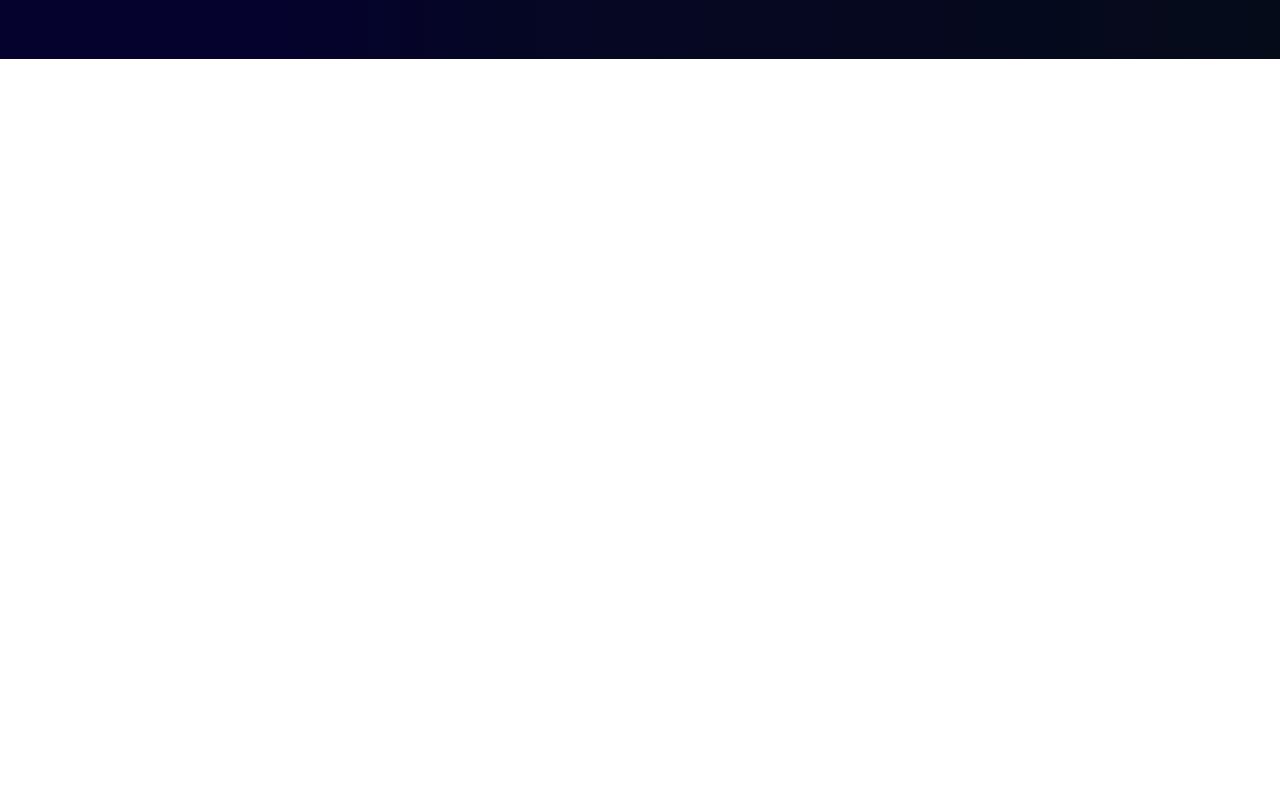
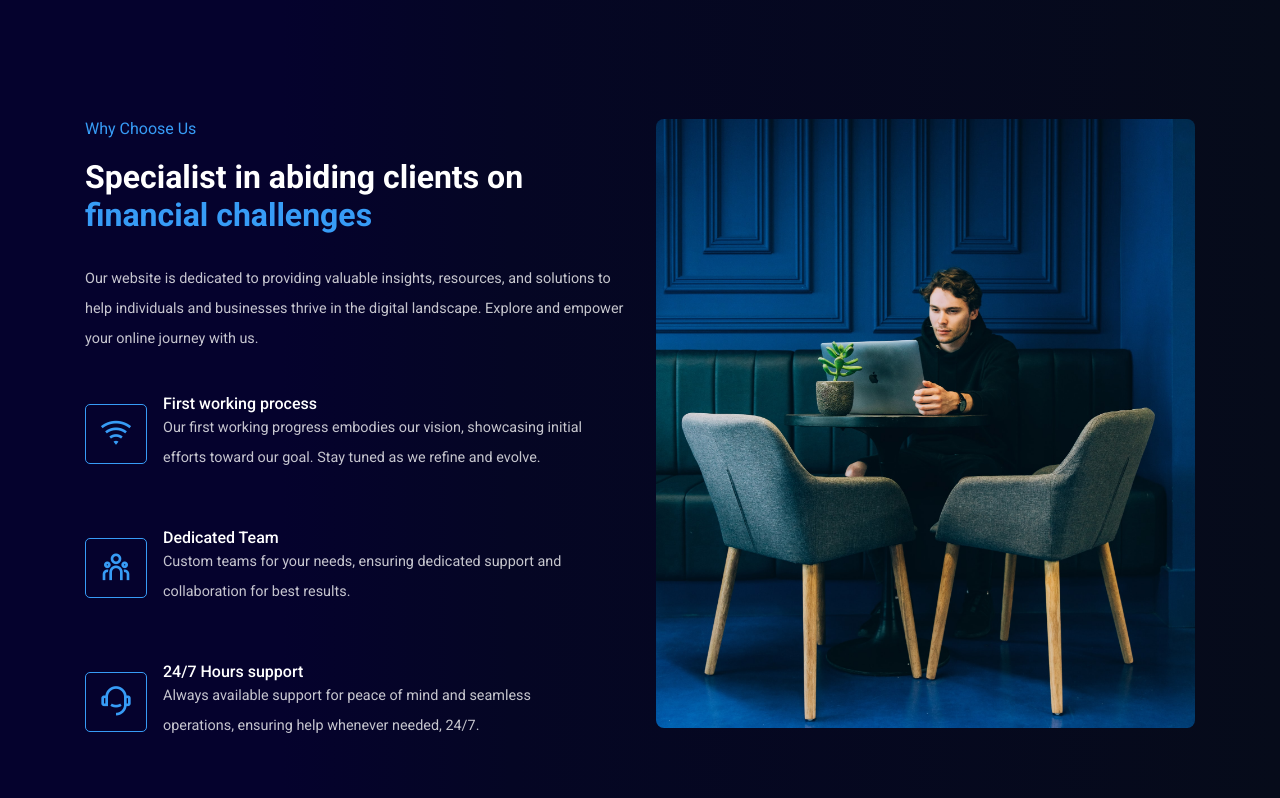
Before and after one commit to 0Mahdi/agency-website, a React (Create React App) app: page / in a window 1280 px wide. Shown: the part 1342-2140 px from the top of the page. Before the commit the page ends 1401 px from the top, so only its background shows below. Built offline with nearby package versions, Linux system fonts and the light colour scheme.

Commit message:
about section completed

```diff
--- a/src/App.js
+++ b/src/App.js
@@ -1,5 +1,6 @@
 import './App.css';
 import Header from './components/Header/Header';
+import About from './components/UI/About';
 import Counter from './components/UI/Counter';
 import Hero from './components/UI/Hero';
 import Services from './components/UI/Services';
@@ -11,6 +12,7 @@ function App() {
       <Hero />
       <Counter />
       <Services />
+      <About />
     </>
   )
 }
--- /dev/null
+++ b/src/components/UI/About.jsx
@@ -0,0 +1,65 @@
+import React from 'react';
+import '../../styles/about.css';
+
+import aboutImg from '../../images/about-us.jpg'
+
+const chooseData = [
+    {
+        icon: 'ri-wifi-line',
+        title: 'First working process',
+        desc: 'Our first working progress embodies our vision, showcasing initial efforts toward our goal. Stay tuned as we refine and evolve.'
+    },
+
+    {
+        icon: 'ri-team-line',
+        title: 'Dedicated Team',
+        desc: 'Custom teams for your needs, ensuring dedicated support and collaboration for best results.'
+    },
+
+    {
+        icon: 'ri-customer-service-2-line',
+        title: '24/7 Hours support',
+        desc: 'Always available support for peace of mind and seamless operations, ensuring help whenever needed, 24/7.'
+    },
+]
+
+const About = () => {
+  return (
+    <section id='about'>
+        <div className="container">
+            <div className="about__wrapper">
+                <div className="about__content">
+                    <h6 className="subtitle">Why Choose Us</h6>
+                    <h2>Specialist in abiding clients on</h2>
+                    <h2 className="highlight"> financial challenges</h2>
+                    <p className='description about__content-desc'>
+                        Our website is dedicated to providing valuable insights, resources,
+                        and solutions to help individuals and businesses thrive in the digital landscape.
+                        Explore and empower your online journey with us.
+                    </p>
+
+                    <div className='choose__item-wrapper'>
+                        {chooseData.map((item, index) => (
+                            <div className="choose__us-item" key={index}>
+                            <span className="choose__us-icon">
+                                <i class={item.icon}></i>
+                            </span>
+                            <div>
+                                <h4 className="choose__us-title">{item.title}</h4>
+                                <p className="description">{item.desc}</p>
+                            </div>
+                            </div>
+                        ))}
+                    </div>
+                </div>
+
+                <div className="about__img">
+                    <img src={aboutImg} alt="" />
+                </div>
+            </div>
+        </div>
+    </section>
+  )
+}
+
+export default About
--- /dev/null
+++ b/src/styles/about.css
@@ -0,0 +1,53 @@
+.about__wrapper{
+    display: flex;
+    column-gap: 2rem;
+}
+
+.about__content, .about__img {
+    width: 50%;
+}
+
+.about__img img{
+    width: 100%;
+    height: 75%;
+    object-fit: cover;
+    border-radius: 0.5rem;
+}
+
+.about__content-desc{
+    margin-top: 30px;
+}
+
+.choose__item-wrapper{
+    margin-top: 20px;
+
+}
+
+.choose__us-item {
+    padding: 20px 20px 20px 0px;
+    display: flex;
+    align-items: center;
+    column-gap: 1rem;
+    margin-top: 15px;
+}
+
+.choose__us-icon {
+    width: 50px;
+    height: 60px;
+    padding: 0px 30px;
+    display: flex;
+    align-items: center;
+    justify-content: center;
+    border: 1px solid var(--primary-color);
+    border-radius: 5px;
+}
+
+.choose__us-icon i{
+    color: var(--primary-color);
+    font-size: 2rem;
+}
+
+.choose__us-title {
+    color: #fff;
+    font-weight: 500;
+}
```
